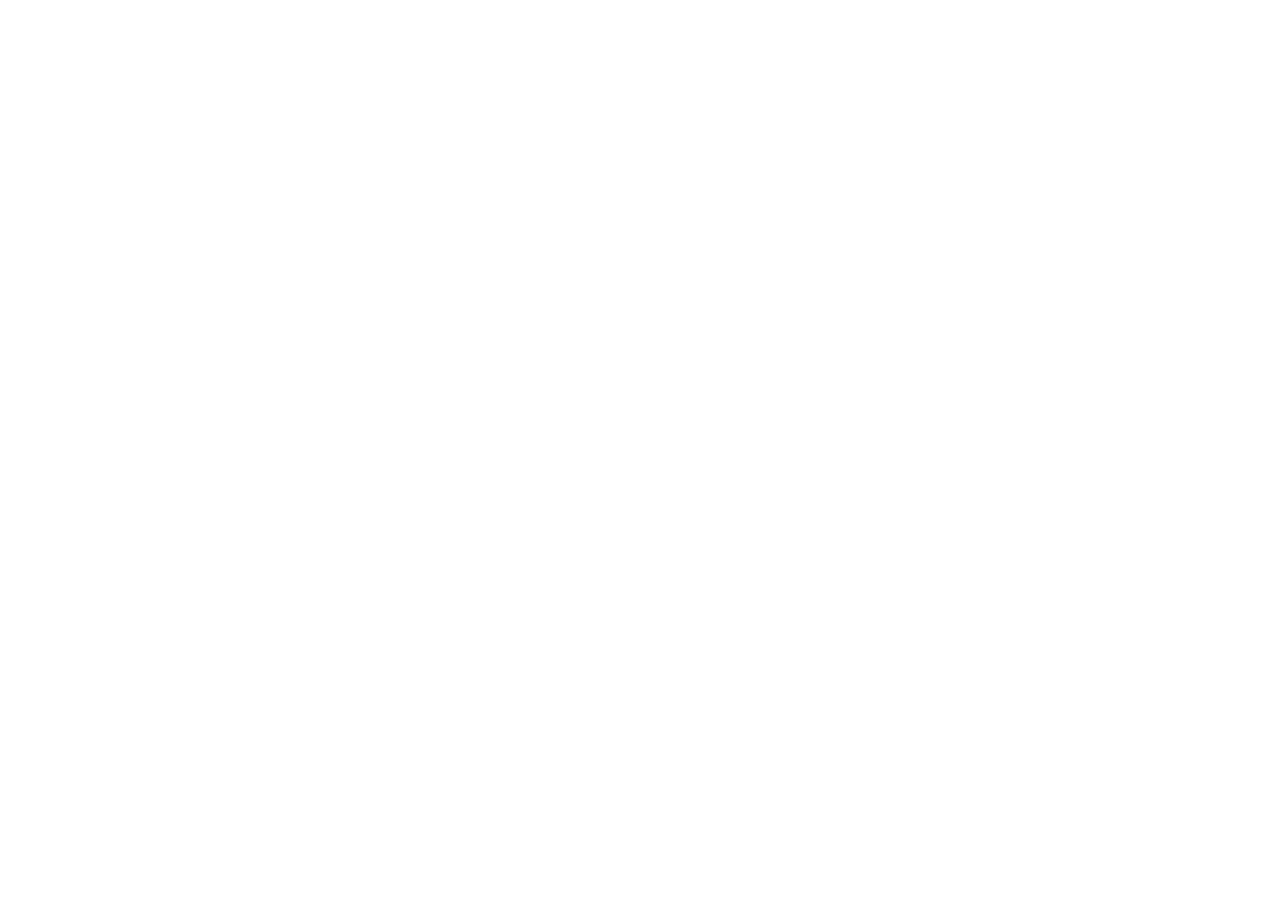
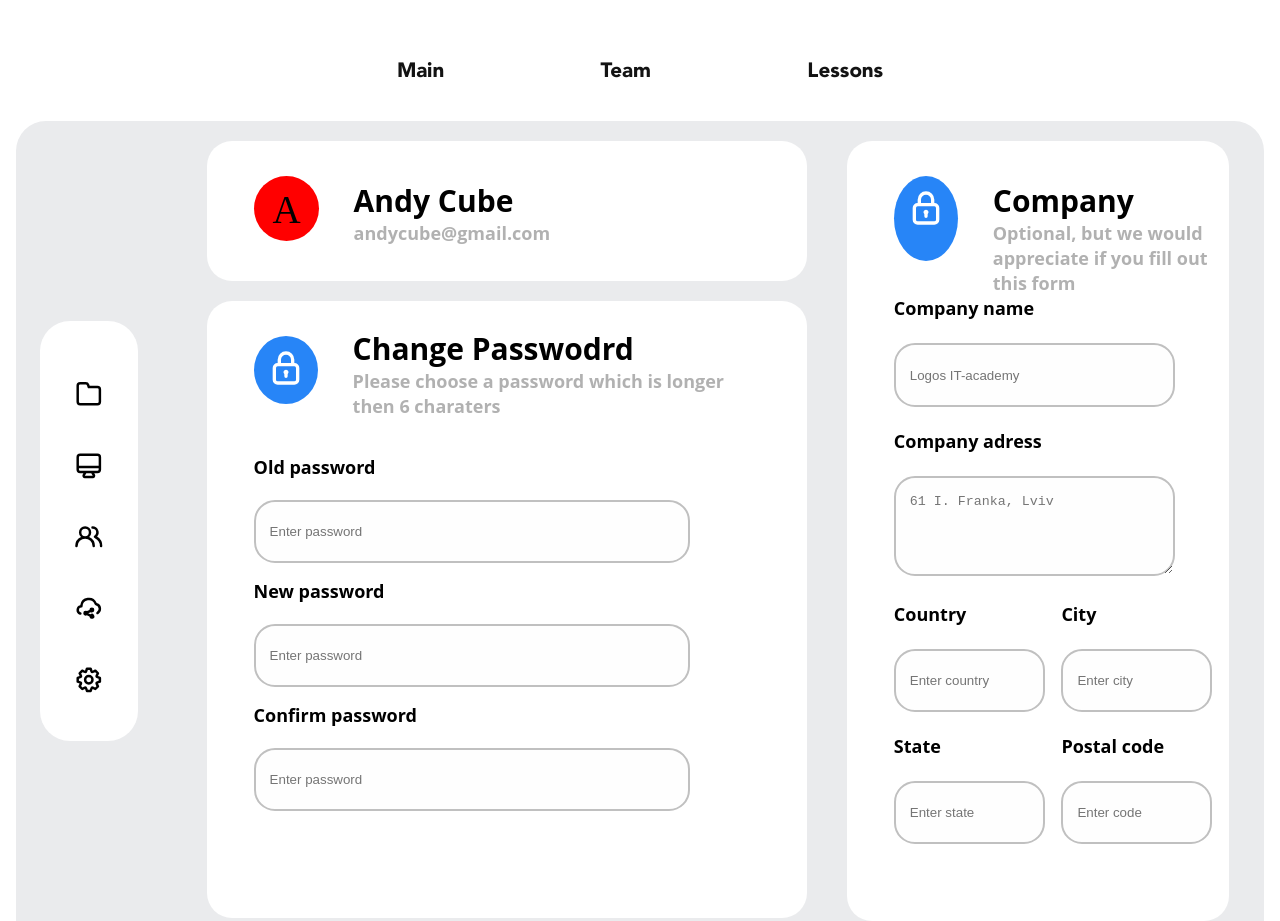
Before and after one commit to Olek-91/Homework_5_oleh_dynys, a plain HTML site: page forms.html in a window 1280 px wide. Shown: the top 921 px of the page. Before the commit the page ends 800 px from the top, so only its background shows below. Drawn offline with Linux system fonts and the light colour scheme.

Commit message:
Доробив сторінку форм
Доробив сторінку форм

```diff
--- /dev/null
+++ b/css/form.css
@@ -0,0 +1,240 @@
+@import url(./fonts.css);
+@import url(./typography.css);
+@import url(./header.css);
+*{
+    padding: 0;
+    margin: 0;
+    box-sizing: border-box;
+}
+aside {
+    width: 105px;
+    height: 420px;
+    background-color: #fff;
+    border-radius: 30px;
+    margin: 0 15px 0 24px;
+    padding: 34px 20px;
+}
+section {
+    max-width: 97.5%;
+    width: 100%;
+    margin: 0 auto 44px;
+    background-color: #EAEBED;
+    min-height: 50vh;
+    display: flex;
+    align-items: center;
+    border-radius: 30px;
+    padding-bottom: 50px;
+}
+main {
+    width: 100%;
+    padding: 0 15px 0 34px;
+    display: flex;
+}
+.menu-icon {
+    /* display: block; */
+    margin: 10px 0 10px 0;
+    padding: 14px;
+    background-color: transparent;
+    /* border-radius: 15px; */
+    border-top-left-radius: 15px;
+    border-bottom-left-radius: 15px;
+    position: relative;
+    transition: .4s ease-out;
+}
+
+.menu-icon:hover {
+    background-color: #2785F7;
+}
+
+.menu-icon:hover svg {
+    display: block;
+    fill: #fff;
+}
+
+.menu-icon.folder::after {
+    content: 'Project';
+}
+
+.menu-icon.monitor::after {
+    content: 'Account';
+}
+
+.menu-icon.user::after {
+    content: 'Groups';
+}
+
+.menu-icon.cloud::after {
+    content: 'Cloud';
+}
+
+.menu-icon.settings::after {
+    content: 'Setting';
+}
+
+.menu-icon::after {
+    content: '';
+    position: absolute;
+    width: 0;
+    overflow: hidden;
+    height: 100%;
+    left: 100%;
+    top: 0;
+    font-size: 30px;
+    transition: .5s;
+    display: flex;
+    align-items: center;
+    border-top-right-radius: 15px;
+    border-bottom-right-radius: 15px;
+}
+
+.menu-icon:hover::after {
+    background-color: #2785F7;
+    width: 175%;
+}
+p {
+font-family: 'Open Sans';
+font-style: normal;
+font-weight: 700;
+font-size: 18px;
+line-height: 25px;
+
+color: #B1B1B1;
+}
+.left-form {
+    margin: 20px;
+}
+h2 {
+    font-family: 'Open Sans';
+    font-style: normal;
+    font-weight: 700;
+    font-size: 30px;
+    line-height: 41px;
+
+    color: #000000;
+
+}
+h3 {
+    font-family: 'Open Sans';
+    font-style: normal;
+    font-weight: 700;
+    font-size: 18px;
+    line-height: 25px;
+
+    color: #000000;
+}
+.gmail {
+    background-color: #fff;
+    width: 100%;
+    min-height: 140px;
+    border-radius: 25px;
+    display: flex;
+}
+.red-a {
+    margin: 35px 35px 35px 47px;
+    background-color: red;
+    width: 65px;
+    height: 65px;
+    border-radius: 50%;
+    font-size: 39px;
+    padding: 11px 20px 13px 19px;
+}
+.cont-info {
+    margin: 39px 39px 0 0;
+}
+.ch-passw {
+    display: flex
+}
+.passw {
+    margin-top: 20px;
+    padding: 0 40px 0 47px;
+    background-color: #fff;
+    width: 100%;
+    min-height: 617px;
+    border-radius: 25px;
+}
+.pass-text {
+    margin-top: 27px;
+}
+.pass {
+    margin-top: 16px;
+}
+.pass input{
+    margin-top: 20px;
+    padding: 0 0 0 14px;
+    width: 85%;
+    min-height: 63px;
+    background: #FEFEFE;
+    border: 2px solid #C0C0C0;
+    box-sizing: border-box;
+    border-radius: 21px;
+}
+.company {
+    padding-left: 47px;
+    margin: 20px;
+    background-color: #fff;
+    width: 41.8%;
+    min-height: 780px;
+    border-radius: 25px;
+}
+.comp-fl {
+    display: flex;
+}
+.padlock {
+    margin: 35px 35px 35px 0;
+    width: 65px;
+    min-height: 65px;
+    border-radius: 50%;
+    background-color: #2785F7;
+    padding: 12px;
+}
+.padlock svg {
+    fill: #fff;
+    height: 40px;
+    width: 40px;
+}
+.comp-text {
+    margin: 39px 0 0 0;
+}
+.cont-city-fl {
+    display: flex;
+}
+/* .comp-name {
+    margin:0 0 0 47px;
+} */
+.comp-name input {
+    margin-top: 22px;
+     width: 84%;
+     min-height: 64px;
+     padding: 0 0 0 14px;
+    background: #FEFEFE;
+    border: 2px solid #C0C0C0;
+    box-sizing: border-box;
+    border-radius: 21px;
+}
+.copmp-adres h3 {
+    margin: 22px 0 22px 0;
+}
+.copmp-adres textarea {
+    /* margin: 0 0 0 47px; */
+    padding: 16px 0 0 14px;
+    width: 84%;
+    min-height: 100px;
+    background: #FEFEFE;
+    border: 2px solid #C0C0C0;
+    box-sizing: border-box;
+    border-radius: 21px;
+}
+.location h3 {
+    margin: 22px 12px 22px 0;
+}
+.location input {
+    width: 90%;
+    min-height: 63px;
+    margin: 0 20px 0 0;
+    padding: 0 0 0 14px;
+    background: #FEFEFE;
+    border: 2px solid #C0C0C0;
+    box-sizing: border-box;
+    border-radius: 21px;
+
+}
--- a/css/style.css
+++ b/css/style.css
@@ -19,8 +19,8 @@
     padding-bottom: 50px;
 }
 aside {
-    max-width: 105px;
-    width: 100%;
+    width: 105px;
+    height: 420px;
     background-color: #fff;
     border-radius: 30px;
     margin: 0 15px 0 24px;
@@ -31,6 +31,8 @@
     padding: 0 15px 0 34px;
 }
 .menu-icon {
+    /* display: block; */
+    margin: 10px 0  10px 0;
     padding: 14px;
     background-color: transparent;
     /* border-radius: 15px; */
@@ -78,7 +80,7 @@
 }
 .menu-icon:hover::after {
     background-color: #2785F7;
-    width: 170%;
+    width: 175%;
 }
 
 .content-info {
--- a/css/team.css
+++ b/css/team.css
@@ -19,6 +19,7 @@
     padding-top: 50px;
     padding-bottom: 50px;
 }
+
 .info-card {
     width: 22%;
     height: 44%;
--- a/forms.html
+++ b/forms.html
@@ -0,0 +1,171 @@
+<!DOCTYPE html>
+<html lang="en">
+  <head>
+    <meta charset="UTF-8" />
+    <meta http-equiv="X-UA-Compatible" content="IE=edge" />
+    <meta name="viewport" content="width=device-width, initial-scale=1.0" />
+    <title>Main</title>
+    <link rel="stylesheet" href="./css/form.css" />
+  </head>
+  <body>
+    <header>
+      <nav>
+        <ul>
+          <li><a href="./index.html">Main</a></li>
+          <li><a href="./team.html">Team</a></li>
+          <li><a href="./lessons.html">Lessons</a></li>
+        </ul>
+      </nav>
+    </header>
+    <section>
+      <aside>
+        <div class="menu-icon folder">
+          <svg xmlns="http://www.w3.org/2000/svg" viewBox="0 0 24 24">
+            <path
+              d="M19,5.5H12.72l-.32-1a3,3,0,0,0-2.84-2H5a3,3,0,0,0-3,3v13a3,3,0,0,0,3,3H19a3,3,0,0,0,3-3V8.5A3,3,0,0,0,19,5.5Zm1,13a1,1,0,0,1-1,1H5a1,1,0,0,1-1-1V5.5a1,1,0,0,1,1-1H9.56a1,1,0,0,1,.95.68l.54,1.64A1,1,0,0,0,12,7.5h7a1,1,0,0,1,1,1Z"
+            />
+          </svg>
+        </div>
+        <div class="menu-icon monitor">
+          <a href="#contact_form" class="form_style">
+            <svg xmlns="http://www.w3.org/2000/svg" viewBox="0 0 24 24">
+              <path
+                d="M19,2H5A3,3,0,0,0,2,5V15a3,3,0,0,0,3,3H7.64l-.58,1a2,2,0,0,0,0,2,2,2,0,0,0,1.75,1h6.46A2,2,0,0,0,17,21a2,2,0,0,0,0-2l-.59-1H19a3,3,0,0,0,3-3V5A3,3,0,0,0,19,2ZM8.77,20,10,18H14l1.2,2ZM20,15a1,1,0,0,1-1,1H5a1,1,0,0,1-1-1V14H20Zm0-3H4V5A1,1,0,0,1,5,4H19a1,1,0,0,1,1,1Z"
+              />
+            </svg>
+          </a>
+          <div style="display: none" class="fancybox-hidden">
+            <div id="contact_form">
+              <form>
+                <input type="email" name="" id="" />
+              </form>
+            </div>
+          </div>
+        </div>
+        <div class="menu-icon user">
+          <svg xmlns="http://www.w3.org/2000/svg" viewBox="0 0 24 24">
+            <path
+              d="M12.3,12.22A4.92,4.92,0,0,0,14,8.5a5,5,0,0,0-10,0,4.92,4.92,0,0,0,1.7,3.72A8,8,0,0,0,1,19.5a1,1,0,0,0,2,0,6,6,0,0,1,12,0,1,1,0,0,0,2,0A8,8,0,0,0,12.3,12.22ZM9,11.5a3,3,0,1,1,3-3A3,3,0,0,1,9,11.5Zm9.74.32A5,5,0,0,0,15,3.5a1,1,0,0,0,0,2,3,3,0,0,1,3,3,3,3,0,0,1-1.5,2.59,1,1,0,0,0-.5.84,1,1,0,0,0,.45.86l.39.26.13.07a7,7,0,0,1,4,6.38,1,1,0,0,0,2,0A9,9,0,0,0,18.74,11.82Z"
+            />
+          </svg>
+        </div>
+        <div class="menu-icon cloud">
+          <svg
+            xmlns="http://www.w3.org/2000/svg"
+            data-name="Layer 1"
+            viewBox="0 0 24 24"
+          >
+            <path
+              d="M14.5,15a2,2,0,1,0-2-2l-1.9.87a2,2,0,0,0-1.1-.33,2,2,0,0,0,0,4,1.88,1.88,0,0,0,.92-.24l2.1,1a2,2,0,1,0,.8-1.84l-1.75-.8,1.91-.88A2,2,0,0,0,14.5,15Zm3.92-7.78A7,7,0,0,0,5.06,9.11a4,4,0,0,0-.38,7.66,1.13,1.13,0,0,0,.32.05,1,1,0,0,0,.32-2A2,2,0,0,1,4,13a2,2,0,0,1,2-2,1,1,0,0,0,1-1,5,5,0,0,1,9.73-1.61,1,1,0,0,0,.78.67,3,3,0,0,1,1,5.53,1,1,0,1,0,1,1.74A5,5,0,0,0,22,12,5,5,0,0,0,18.42,7.22Z"
+            />
+          </svg>
+        </div>
+        <div class="menu-icon settings">
+          <svg xmlns="http://www.w3.org/2000/svg" viewBox="0 0 24 24">
+            <path
+              d="M21.32,9.55l-1.89-.63.89-1.78A1,1,0,0,0,20.13,6L18,3.87a1,1,0,0,0-1.15-.19l-1.78.89-.63-1.89A1,1,0,0,0,13.5,2h-3a1,1,0,0,0-.95.68L8.92,4.57,7.14,3.68A1,1,0,0,0,6,3.87L3.87,6a1,1,0,0,0-.19,1.15l.89,1.78-1.89.63A1,1,0,0,0,2,10.5v3a1,1,0,0,0,.68.95l1.89.63-.89,1.78A1,1,0,0,0,3.87,18L6,20.13a1,1,0,0,0,1.15.19l1.78-.89.63,1.89a1,1,0,0,0,.95.68h3a1,1,0,0,0,.95-.68l.63-1.89,1.78.89A1,1,0,0,0,18,20.13L20.13,18a1,1,0,0,0,.19-1.15l-.89-1.78,1.89-.63A1,1,0,0,0,22,13.5v-3A1,1,0,0,0,21.32,9.55ZM20,12.78l-1.2.4A2,2,0,0,0,17.64,16l.57,1.14-1.1,1.1L16,17.64a2,2,0,0,0-2.79,1.16l-.4,1.2H11.22l-.4-1.2A2,2,0,0,0,8,17.64l-1.14.57-1.1-1.1L6.36,16A2,2,0,0,0,5.2,13.18L4,12.78V11.22l1.2-.4A2,2,0,0,0,6.36,8L5.79,6.89l1.1-1.1L8,6.36A2,2,0,0,0,10.82,5.2l.4-1.2h1.56l.4,1.2A2,2,0,0,0,16,6.36l1.14-.57,1.1,1.1L17.64,8a2,2,0,0,0,1.16,2.79l1.2.4ZM12,8a4,4,0,1,0,4,4A4,4,0,0,0,12,8Zm0,6a2,2,0,1,1,2-2A2,2,0,0,1,12,14Z"
+            />
+          </svg>
+        </div>
+      </aside>
+      <main>
+        <div class="left-form">
+          <div class="gmail">
+            <div class="red-a">A</div>
+            <div class="cont-info">
+              <h2>Andy Cube</h2>
+              <p>andycube@gmail.com</p>
+            </div>
+          </div>
+          <div class="passw">
+            <div class="ch-passw">
+              <div class="padlock">
+                <svg xmlns="http://www.w3.org/2000/svg" viewBox="0 0 24 24">
+                  <path
+                    d="M12,13a1.49,1.49,0,0,0-1,2.61V17a1,1,0,0,0,2,0V15.61A1.49,1.49,0,0,0,12,13Zm5-4V7A5,5,0,0,0,7,7V9a3,3,0,0,0-3,3v7a3,3,0,0,0,3,3H17a3,3,0,0,0,3-3V12A3,3,0,0,0,17,9ZM9,7a3,3,0,0,1,6,0V9H9Zm9,12a1,1,0,0,1-1,1H7a1,1,0,0,1-1-1V12a1,1,0,0,1,1-1H17a1,1,0,0,1,1,1Z"
+                  />
+                </svg>
+              </div>
+              <div class="pass-text">
+                <h2>Change Passwodrd</h2>
+                <p>
+                  Please choose a password which is longer then 6 charaters
+                </p>
+              </div>
+            </div>
+            <div class="form-passw">
+              <form>
+                <div class="pass">
+                  <h3>Old password</h3>
+                  <input type="password" placeholder="Enter password" />
+                </div>
+                <div class="pass">
+                  <h3>New password</h3>
+                  <input type="password" placeholder="Enter password" />
+                </div>
+                <div class="pass">
+                  <h3>Confirm password</h3>
+                  <input type="password" placeholder="Enter password" />
+                </div>
+                <!-- <div>
+                  <button type="submit">Save</button>
+                </div> -->
+              </form>
+            </div>
+          </div>
+        </div>
+        <div class="company">
+          <div class="comp-fl">
+            <div class="padlock">
+              <svg xmlns="http://www.w3.org/2000/svg" viewBox="0 0 24 24">
+                <path
+                  d="M12,13a1.49,1.49,0,0,0-1,2.61V17a1,1,0,0,0,2,0V15.61A1.49,1.49,0,0,0,12,13Zm5-4V7A5,5,0,0,0,7,7V9a3,3,0,0,0-3,3v7a3,3,0,0,0,3,3H17a3,3,0,0,0,3-3V12A3,3,0,0,0,17,9ZM9,7a3,3,0,0,1,6,0V9H9Zm9,12a1,1,0,0,1-1,1H7a1,1,0,0,1-1-1V12a1,1,0,0,1,1-1H17a1,1,0,0,1,1,1Z"
+                />
+              </svg>
+            </div>
+            <div class="comp-text">
+              <h2>Company</h2>
+              <p>Optional, but we would appreciate if you fill out this form</p>
+            </div>
+          </div>
+          <div class="form info">
+            <form>
+              <div class="comp-name">
+                <h3>Company name</h3>
+                <input placeholder="Logos IT-academy" type="text" />
+              </div>
+              <div class="copmp-adres">
+                <h3>Company adress</h3>
+                <textarea placeholder="61 I. Franka, Lviv" name=""></textarea>
+              </div>
+                <div class="cont-city-fl">
+                <div class="count-state">
+                  <div class="location">
+                    <h3>Country</h3>
+                    <input placeholder="Enter country" type="text" />
+                  </div>
+                  <div class="location">
+                    <h3>State</h3>
+                    <input placeholder="Enter state" type="text" />
+                  </div>
+                </div>
+                <div class="city-post">
+                  <div class="location">
+                    <h3>City</h3>
+                    <input placeholder="Enter city" type="text" />
+                  </div>
+                  <div class="location">
+                    <h3>Postal code</h3>
+                    <input placeholder="Enter code" type="text" />
+                  </div>
+                </div>
+                </div>
+                <!-- <button type="submit">Save</button> -->
+              </div>
+            </form>
+          </div>
+        </div>
+      </main>
+    </section>
+  </body>
+</html>
```
Also changed, not shown: index.html (+7 -6 lines), images/trash.svg.
